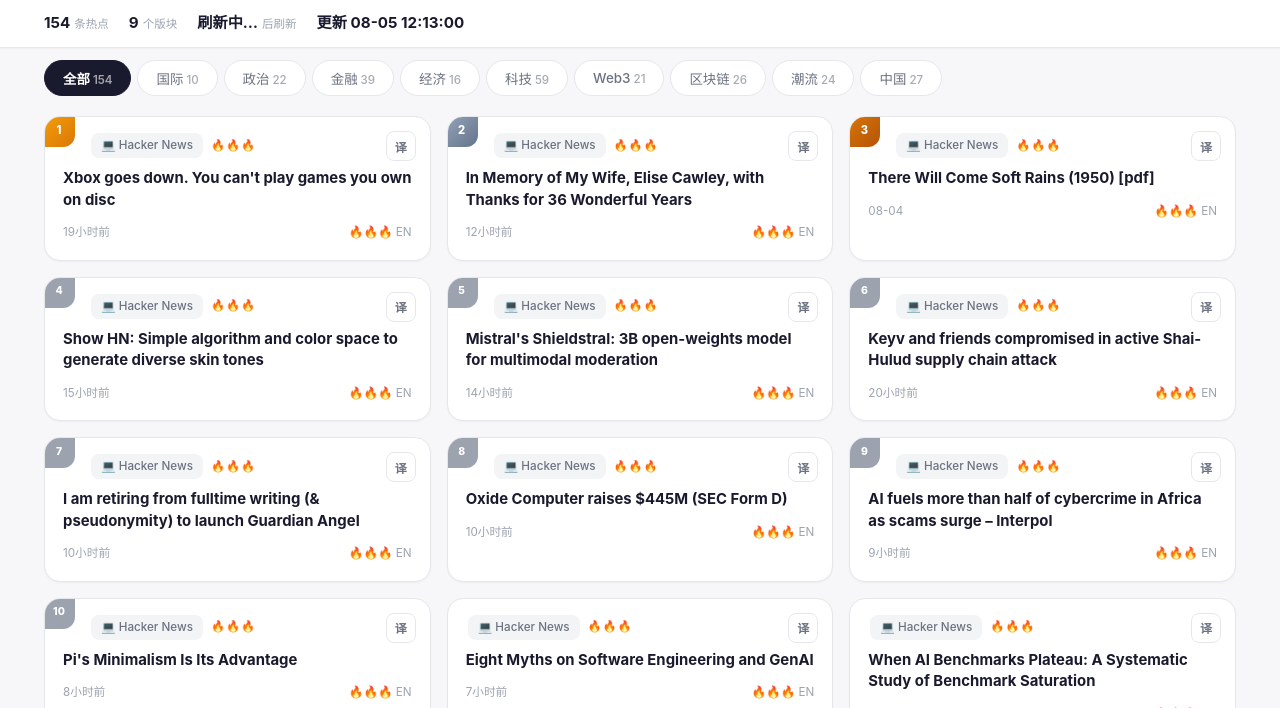
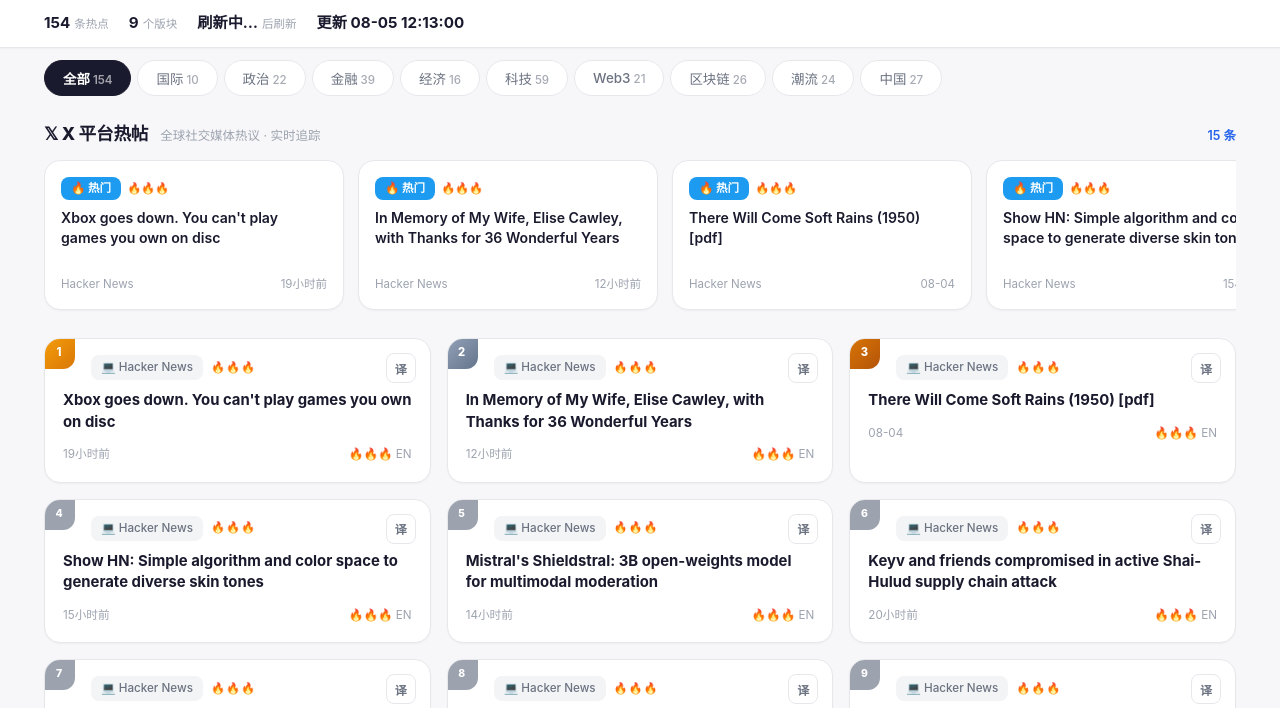
Before and after one commit to pdaxing922-prog/news-aggregator, a website: page public/index.html in a window 1280 px wide. Shown: the part 52-760 px from the top of the page. Drawn offline with Linux system fonts and the light colour scheme.

Commit message:
Add dedicated X热帖 section at top of page with horizontal scroll

```diff
--- a/public/app.js
+++ b/public/app.js
@@ -17,6 +17,8 @@
 const $tabs = $('#categoryTabs');
 const $themeToggle = $('#themeToggle');
 const $translateToggle = $('#translateToggle');
+const $xScroll = $('#xScroll');
+const $xCount = $('#xCount');
 
 // ============================================================
 // Keyword → category mapping (client-side auto-tagger)
@@ -144,8 +146,10 @@
   updateTranslateUI();
   if (translateMode) {
     const enTitles = filterArticles().filter((a) => a.lang !== 'zh').map((a) => a.title);
-    await translateBatch(enTitles);
+    const xTitles = getXArticles().filter((a) => a.lang !== 'zh').map((a) => a.title);
+    await translateBatch([...enTitles, ...xTitles]);
   }
+  renderXSection();
   renderCards();
 });
 
@@ -192,6 +196,7 @@
     if (translateMode) {
       const enTitles = newsData.articles.filter((a) => a.lang !== 'zh').map((a) => a.title);
       await translateBatch(enTitles);
+      renderXSection();
       renderCards();
     }
   } catch (err) {
@@ -211,10 +216,10 @@
   for (const a of newsData.articles) {
     for (const t of (a.tags || [])) tagSet.add(t);
   }
-  // Merge preset order with actual tags
+  // Merge preset order with actual tags, exclude X热帖 (has own section)
   const cats = ['全部'];
   for (const p of PRESET_ORDER) {
-    if (p !== '全部' && tagSet.has(p)) cats.push(p);
+    if (p !== '全部' && p !== 'X热帖' && tagSet.has(p)) cats.push(p);
   }
   newsData.categories = cats;
   newsData.categoryCount = cats.length - 1;
@@ -230,6 +235,7 @@
 
   const counts = computeCategoryCounts();
   renderTabs(counts);
+  renderXSection();
   renderCards();
   updateCountdown();
   setInterval(updateCountdown, 60000);
@@ -240,8 +246,9 @@
 // ============================================================
 function computeCategoryCounts() {
   if (!newsData?.articles) return {};
-  const counts = { '全部': newsData.articles.length };
-  for (const a of newsData.articles) {
+  const pool = newsData.articles.filter((a) => a.category !== 'X热帖');
+  const counts = { '全部': pool.length };
+  for (const a of pool) {
     for (const t of (a.tags || [a.category])) {
       counts[t] = (counts[t] || 0) + 1;
     }
@@ -251,10 +258,10 @@
 
 function filterArticles() {
   if (!newsData?.articles) return [];
-  if (activeCategory === '全部') return newsData.articles;
-  // Match against tags (keyword-enriched), AND also check original category
-  // (important for X热帖 which has no keyword tags — source-verified only)
-  return newsData.articles.filter((a) =>
+  // Exclude X热帖 from main grid — it has its own dedicated section above
+  let pool = newsData.articles.filter((a) => a.category !== 'X热帖');
+  if (activeCategory === '全部') return pool;
+  return pool.filter((a) =>
     (a.tags || [a.category]).includes(activeCategory) || a.category === activeCategory
   );
 }
@@ -303,6 +310,57 @@
   if (idx === 2) return '<span class="rank-badge rank-3">3</span>';
   if (idx < 10) return `<span class="rank-badge rank-n">${idx + 1}</span>`;
   return '';
+}
+
+// ============================================================
+// Render dedicated 𝕏 X热帖 section
+// ============================================================
+function getXArticles() {
+  if (!newsData?.articles) return [];
+  const direct = newsData.articles.filter((a) => a.category === 'X热帖');
+  if (direct.length >= 5) return direct;
+
+  // Fallback: X sources failed; surface the hottest social/discussion content instead
+  const socialSources = ['Reddit', 'Hacker News', 'Hypebeast', 'The Verge', 'TechCrunch'];
+  return newsData.articles
+    .filter((a) => socialSources.some((s) => a.source?.includes(s)))
+    .sort((a, b) => b.hotness - a.hotness)
+    .slice(0, 15);
+}
+
+function renderXSection() {
+  const xArticles = getXArticles();
+  $xCount.textContent = `${xArticles.length} 条`;
+
+  if (xArticles.length === 0) {
+    $xScroll.innerHTML = '<div class="x-empty">X 热帖数据获取中，部署到 GitHub Pages 后将自动填充全球热议话题</div>';
+    return;
+  }
+
+  const isFallback = !newsData.articles.some((a) => a.category === 'X热帖');
+  $xScroll.innerHTML = xArticles.slice(0, 15).map((a, i) => renderXCard(a, i, isFallback)).join('');
+}
+
+function renderXCard(a, idx, isFallback) {
+  const time = formatTime(a.publishTime);
+  const level = hotLevel(a.hotness);
+  const emoji = hotEmoji(level);
+  const title = resolveTitle(a);
+
+  return `
+    <article class="x-card" data-idx="${idx}">
+      <div class="x-card-top">
+        <span class="x-card-badge">${isFallback ? '🔥 热门' : '𝕏 热议'}</span>
+        ${level >= 2 ? `<span class="x-card-hot">${emoji}</span>` : ''}
+      </div>
+      <h3 class="x-card-title">
+        <a href="${escAttr(a.url)}" target="_blank" rel="noopener noreferrer">${esc(title)}</a>
+      </h3>
+      <div class="x-card-footer">
+        <span>${a.source}</span>
+        <span>${time}</span>
+      </div>
+    </article>`;
 }
 
 // ============================================================
--- a/public/index.html
+++ b/public/index.html
@@ -30,6 +30,21 @@
 
 <nav class="tabs" id="categoryTabs"></nav>
 
+<!-- 𝕏 X热帖独立板块 -->
+<section class="x-section" id="xSection">
+  <div class="x-section-header">
+    <h2 class="x-section-title">𝕏 X 平台热帖</h2>
+    <span class="x-section-sub">全球社交媒体热议 · 实时追踪</span>
+    <span class="x-section-count" id="xCount">0 条</span>
+  </div>
+  <div class="x-scroll" id="xScroll">
+    <div class="skeleton-card x-skeleton" style="min-width:220px"></div>
+    <div class="skeleton-card x-skeleton" style="min-width:220px"></div>
+    <div class="skeleton-card x-skeleton" style="min-width:220px"></div>
+    <div class="skeleton-card x-skeleton" style="min-width:220px"></div>
+  </div>
+</section>
+
 <main class="news-grid" id="newsGrid"></main>
 
 <footer class="footer">
--- a/public/style.css
+++ b/public/style.css
@@ -190,6 +190,151 @@
   margin-left: 3px;
   font-size: 0.72rem;
   opacity: 0.6;
+}
+
+/* ============================================================
+   𝕏 X热帖独立板块
+   ============================================================ */
+.x-section {
+  max-width: 1240px;
+  margin: 24px auto 0;
+  padding: 0 24px;
+}
+
+.x-section-header {
+  display: flex;
+  align-items: baseline;
+  gap: 12px;
+  margin-bottom: 12px;
+  flex-wrap: wrap;
+}
+
+.x-section-title {
+  font-size: 1.1rem;
+  font-weight: 800;
+  color: var(--text);
+  letter-spacing: -0.01em;
+}
+
+.x-section-sub {
+  font-size: 0.78rem;
+  color: var(--text-muted);
+}
+
+.x-section-count {
+  font-size: 0.78rem;
+  font-weight: 600;
+  color: var(--accent);
+  margin-left: auto;
+}
+
+.x-scroll {
+  display: flex;
+  gap: 14px;
+  overflow-x: auto;
+  scroll-snap-type: x mandatory;
+  -webkit-overflow-scrolling: touch;
+  padding-bottom: 8px;
+  scrollbar-width: thin;
+  scrollbar-color: var(--border) transparent;
+}
+
+.x-scroll::-webkit-scrollbar { height: 6px; }
+.x-scroll::-webkit-scrollbar-track { background: transparent; }
+.x-scroll::-webkit-scrollbar-thumb {
+  background: var(--border);
+  border-radius: 3px;
+}
+
+.x-card {
+  min-width: 260px;
+  max-width: 300px;
+  flex-shrink: 0;
+  scroll-snap-align: start;
+  background: var(--bg-card);
+  border: 1.5px solid var(--border);
+  border-radius: 16px;
+  padding: 16px;
+  box-shadow: var(--shadow-sm);
+  transition: all 0.25s cubic-bezier(0.4, 0, 0.2, 1);
+  display: flex;
+  flex-direction: column;
+  gap: 8px;
+  position: relative;
+  cursor: pointer;
+}
+
+.x-card:hover {
+  box-shadow: var(--shadow-hover);
+  transform: translateY(-2px);
+  border-color: #1d9bf0;
+}
+
+.x-card-top {
+  display: flex;
+  align-items: center;
+  gap: 6px;
+}
+
+.x-card-badge {
+  display: inline-flex;
+  align-items: center;
+  gap: 3px;
+  background: #1d9bf0;
+  color: #fff;
+  padding: 2px 10px;
+  border-radius: 8px;
+  font-size: 0.72rem;
+  font-weight: 700;
+}
+
+.x-card-hot {
+  font-size: 0.7rem;
+  color: var(--hot-3);
+  font-weight: 600;
+}
+
+.x-card-title {
+  font-size: 0.88rem;
+  font-weight: 600;
+  line-height: 1.4;
+  display: -webkit-box;
+  -webkit-line-clamp: 3;
+  -webkit-box-orient: vertical;
+  overflow: hidden;
+}
+
+.x-card-title a {
+  color: var(--text);
+  text-decoration: none;
+}
+
+.x-card-title a:hover { color: #1d9bf0; }
+
+.x-card-footer {
+  display: flex;
+  justify-content: space-between;
+  align-items: center;
+  font-size: 0.72rem;
+  color: var(--text-muted);
+  margin-top: auto;
+}
+
+.x-empty {
+  text-align: center;
+  padding: 32px;
+  color: var(--text-muted);
+  font-size: 0.85rem;
+  background: var(--bg-card);
+  border: 1px dashed var(--border);
+  border-radius: 16px;
+}
+
+.x-skeleton {
+  background: var(--bg-card);
+  border: 1px solid var(--border);
+  border-radius: 16px;
+  min-height: 120px;
 }
 
 /* ============================================================
```
